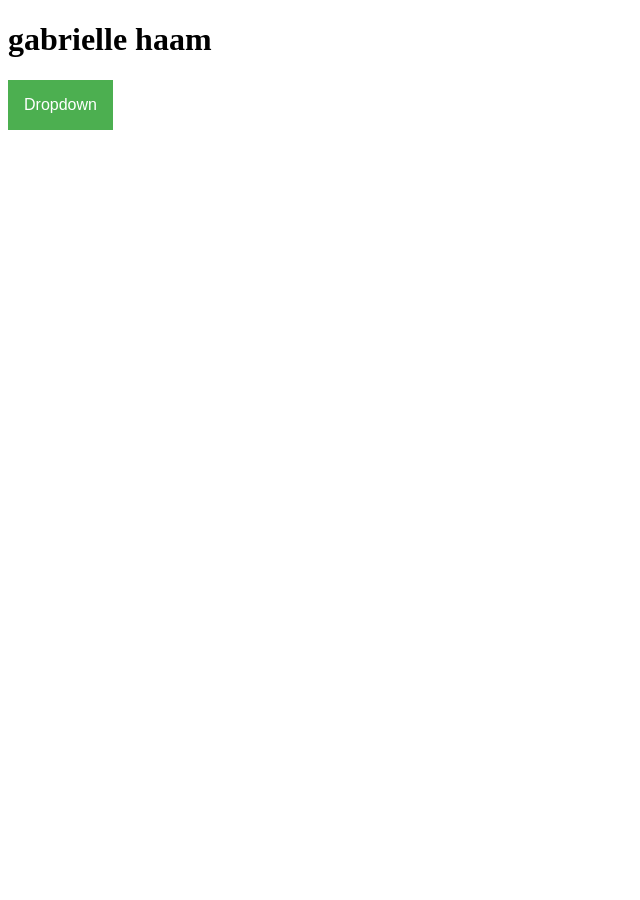
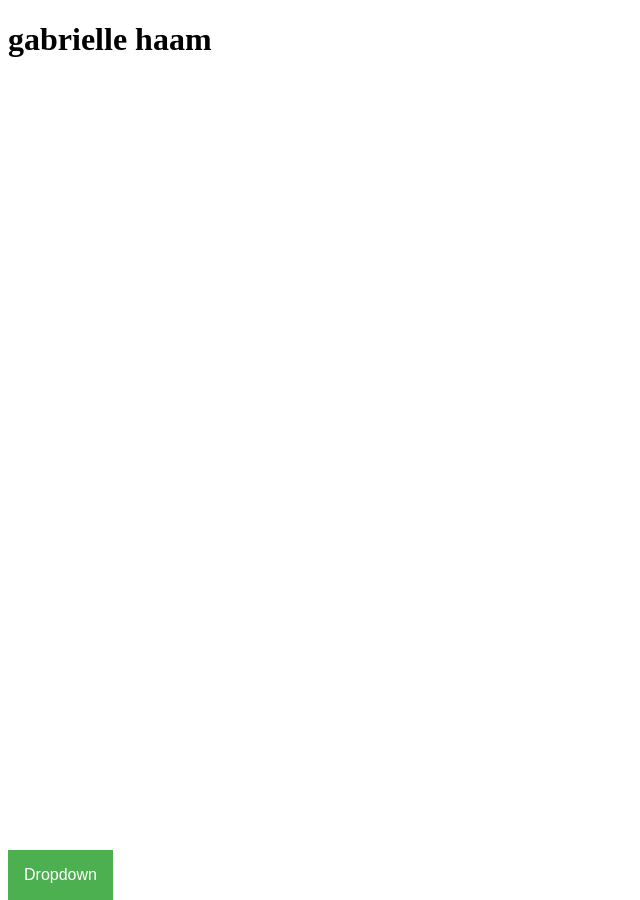
Before and after one commit to gabriellehaam/gabriellehaam.github.io, a Jekyll site: the page built from index.html, in a window 1280 px wide. Shown: the whole page, without its empty margins (0-640 px from the left). Built offline with Jekyll 4.4.1, drawn with Linux system fonts in a browser that asks for light colours.

Commit message:
Update default.html

```diff
--- a/_layouts/default.html
+++ b/_layouts/default.html
@@ -4,6 +4,12 @@
     <meta charset="utf-8">
     <title>{{ page.title }}</title>
     <style>
+    #footer {
+      position: fixed;
+      bottom: 0;
+      width: 100%;
+    }
+
     /* Dropdown Button */
     .dropbtn {
       background-color: #4CAF50;
@@ -50,7 +56,7 @@
   </head>
   <body>
     {{ content }}
-
+    <div id="footer">
     <div class="dropdown">
     <button class="dropbtn">Dropdown</button>
       <div class="dropdown-content">
@@ -59,6 +65,7 @@
         <a href="#">Link 3</a>
       </div>
      </div>
+     </div>
 
   </body>
 </html>
```
